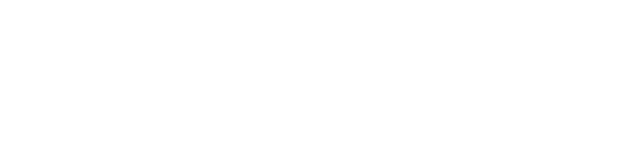
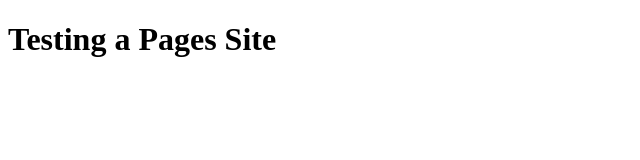
Before and after one commit to mastery55295/testpagessite, a plain HTML site: page index.html in a window 1280 px wide. Shown: the whole page, without its empty margins (0-640 px from the left). Drawn offline with Linux system fonts and the light colour scheme.

Commit message:
add title

```diff
--- a/index.html
+++ b/index.html
@@ -10,5 +10,6 @@
 </head>
 <body>
     <script src="main.js"></script>
+    <h1 class="title">Testing a Pages Site</h1>
 </body>
 </html>
```
